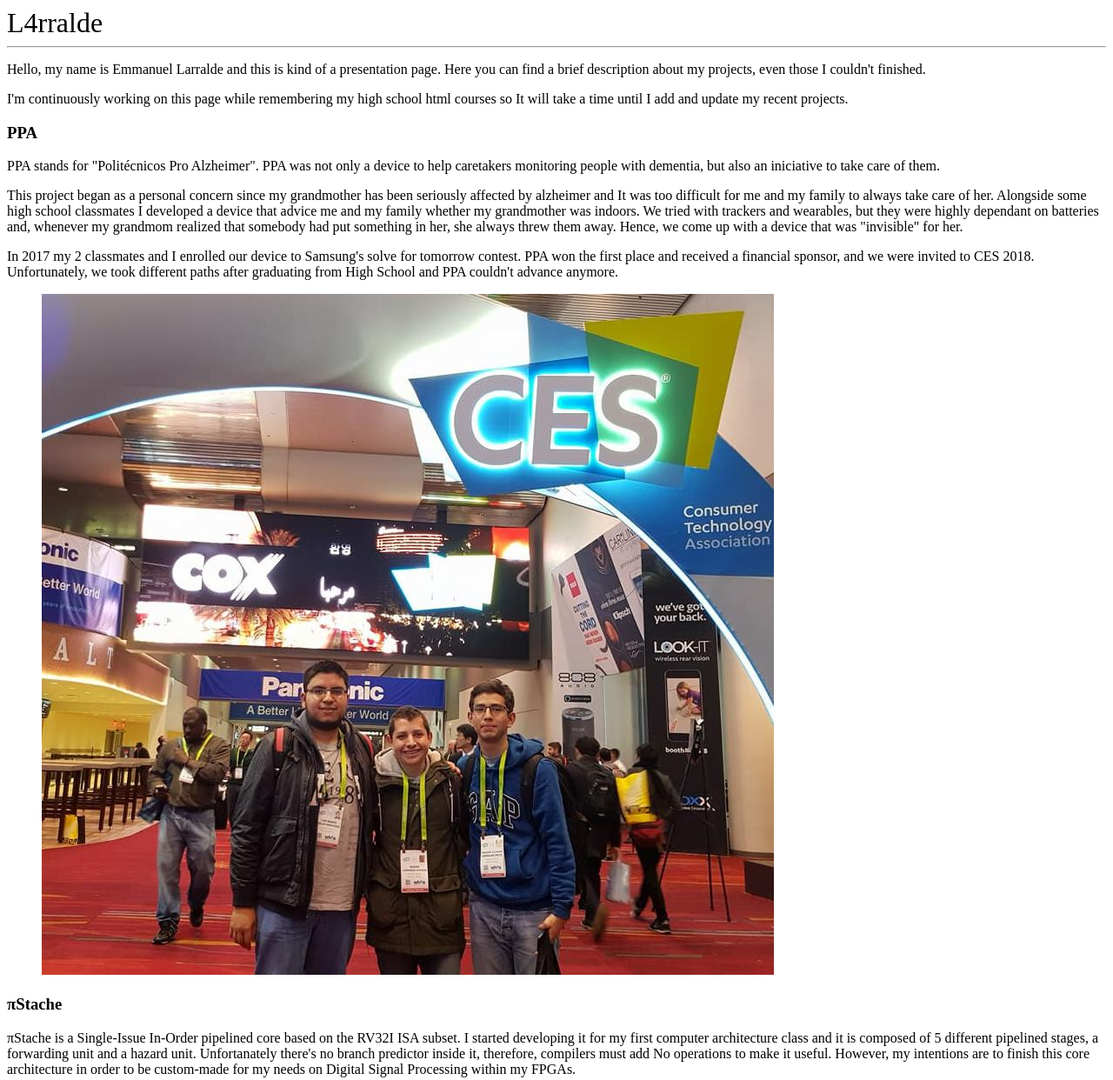
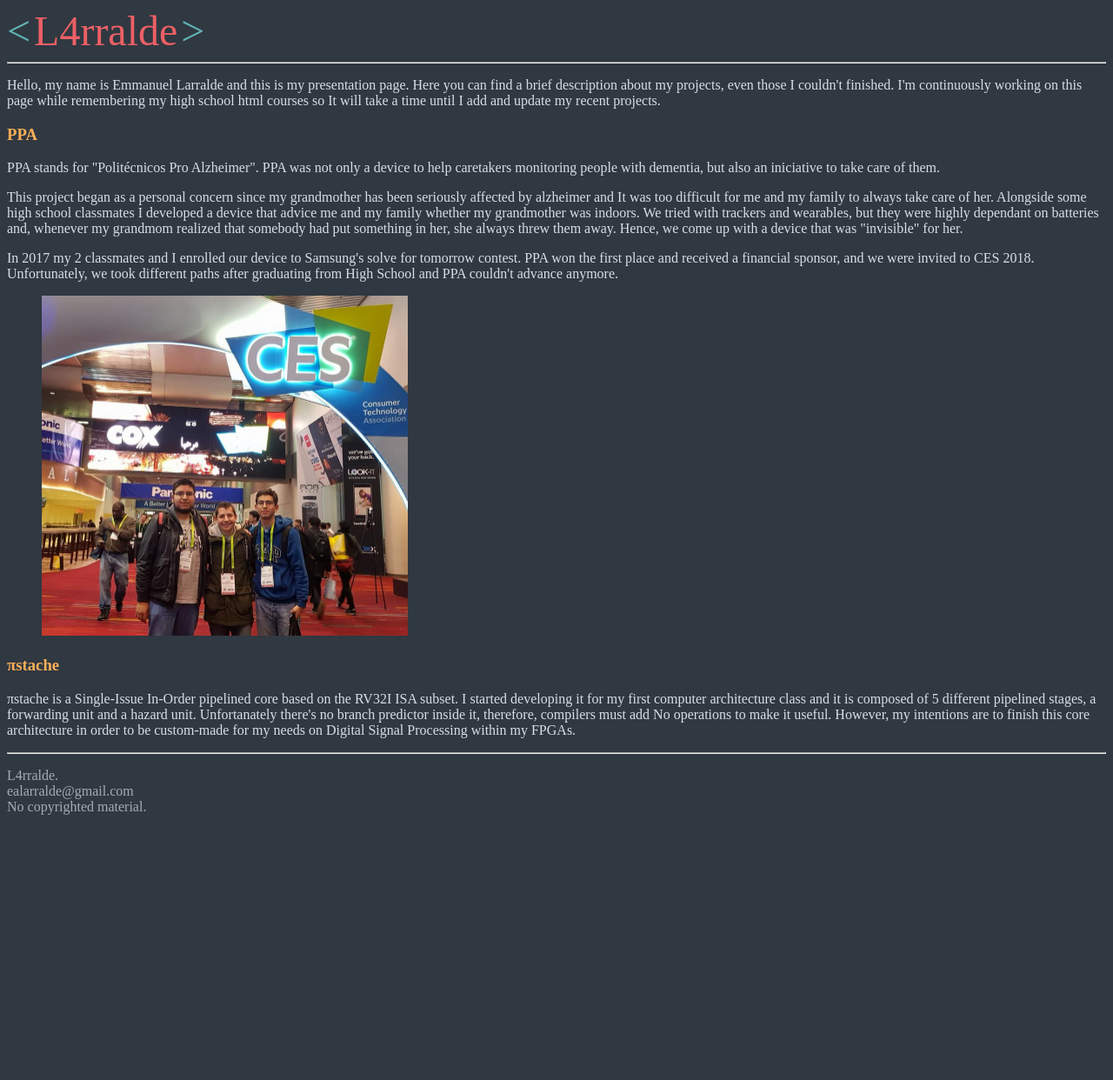
Before and after one commit to L4rralde/L4rralde.github.io, a plain HTML site: page index.html in a window 1280 px wide. Shown: the top 1242 px of the page at 87% size. After the commit the page ends 953 px from the top, so only its background shows below. Drawn offline with Linux system fonts and the light colour scheme.

Commit message:
Update index.html

```diff
--- a/index.html
+++ b/index.html
@@ -1,46 +1,48 @@
 <!DOCTYPE html>
 <html lang="en">
+<body style="background-color:#303841;">
   <head>
     <meta charset="utf-8">
     <meta name="author" content="Emmanuel Larralde">
     <title>L4rralde</title>
   </head>
   <body>
-  	<span style="font-size: 32px; margin: 21px 0;">L4rralde</span>
+  	<span style="font-size: 48px; color:#60b4b4">&lt</span>
+  	<span style="font-size: 48px; margin: 21px 0; color:#ec6066">L4rralde</span>
+  	<span style="font-size: 48px; color:#60b4b4">&gt</span>
   	<main>
   		<article>
   			<hr>
     <section>
-    <p>Hello, my name is Emmanuel Larralde and this is kind of a presentation page. Here you can find a brief description about my projects, even those I couldn't finished.</p>
+	    <p style="color:#d8dee9">Hello, my name is Emmanuel Larralde and this is my presentation page. Here you can find a brief description about my projects, even those I couldn't finished. I'm continuously working on this page while remembering my high school html courses so It will take a time until I add and update my recent projects.</p>
 
-    <p>I'm continuously working on this page while remembering my high school html courses so It will take a time until I add and update my recent projects.</p>
     </section>
 
 
     <section>
-    <h3> PPA </h3>
-    <p>
+    <h3 style="color:#f9ae57"> PPA </h3>
+    <p style="color:#d8dee9">
     PPA stands for "Politécnicos Pro Alzheimer". PPA was not only a device to help caretakers monitoring people with dementia, but also an iniciative to take care of them.
 	</p>
 
-	<p>
+	<p style="color:#d8dee9">
     This project began as a personal concern since my grandmother has been seriously affected by alzheimer and It was too difficult for me and my family to always take care of her. Alongside some high school classmates I developed a device that advice me and my family whether my grandmother was indoors. We tried with trackers and wearables, but they were highly dependant on batteries and, whenever my grandmom realized that somebody had put something in her, she always threw them away. Hence, we come up with a device that was "invisible" for her.
 	</p>
 
-    <p>
+    <p style="color:#d8dee9">
     In 2017 my 2 classmates and I enrolled our device to Samsung's solve for tomorrow contest. PPA won the first place and received a financial sponsor, and we were invited to CES 2018. Unfortunately, we took different paths after graduating from High School and PPA couldn't advance anymore.
 	</p>
 	<figure>
 	  <img src="images/CES.jpg"
-	       alt="Alexis, Luis Mario & Emmanuel" width="842"
-	       height="783">
+	       alt="Alexis, Luis Mario & Emmanuel" width="421"
+	       height="391">
 	</figure>
 	</section>
 
 	<section>
-		<h3>&#960Stache</h3>
+		<h3 style="color:#f9ae57">&#960stache</h3>
 
-		<p>	&#960Stache is a Single-Issue In-Order pipelined core based on the RV32I ISA subset. I started developing it for my first computer architecture class and it is composed of 5 different pipelined stages, a forwarding unit and a hazard unit. Unfortanately there's no branch predictor inside it, therefore, compilers must add No operations to make it useful. However, my intentions are to finish this core architecture in order to be custom-made for my needs on Digital Signal Processing within my FPGAs.
+		<p style="color:#d8dee9">	&#960stache is a Single-Issue In-Order pipelined core based on the RV32I ISA subset. I started developing it for my first computer architecture class and it is composed of 5 different pipelined stages, a forwarding unit and a hazard unit. Unfortanately there's no branch predictor inside it, therefore, compilers must add No operations to make it useful. However, my intentions are to finish this core architecture in order to be custom-made for my needs on Digital Signal Processing within my FPGAs.
 		</p>
 
 
@@ -51,7 +53,7 @@
 
 	<hr>
 	<footer>
-      <p>L4rralde. <br> ealarralde@gmail.com <br> No copyrighted material.</p>
+      <p style="color:#a6abb6">L4rralde. <br> ealarralde@gmail.com <br> No copyrighted material.</p>
     </footer>
   </body>
 </html>
```
